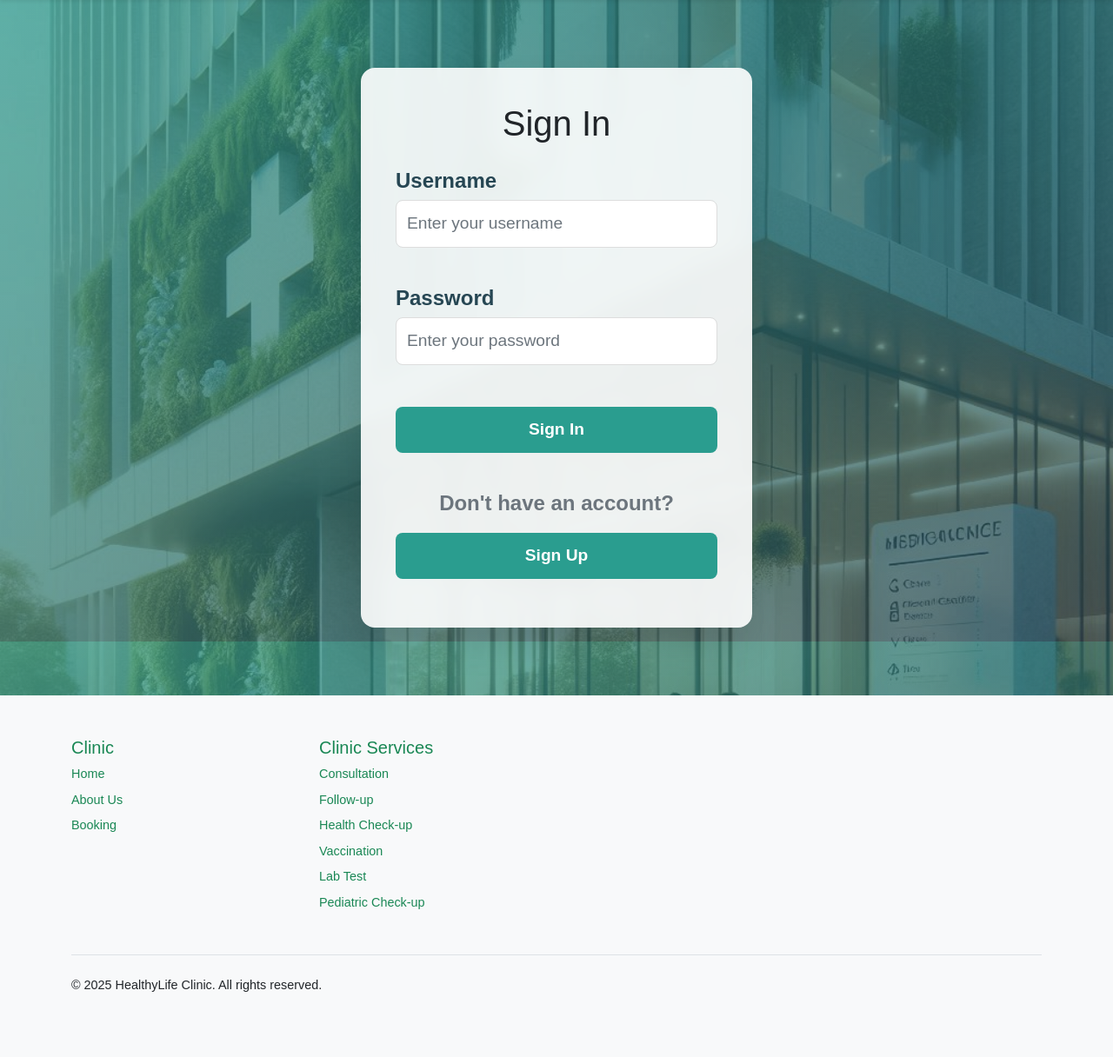
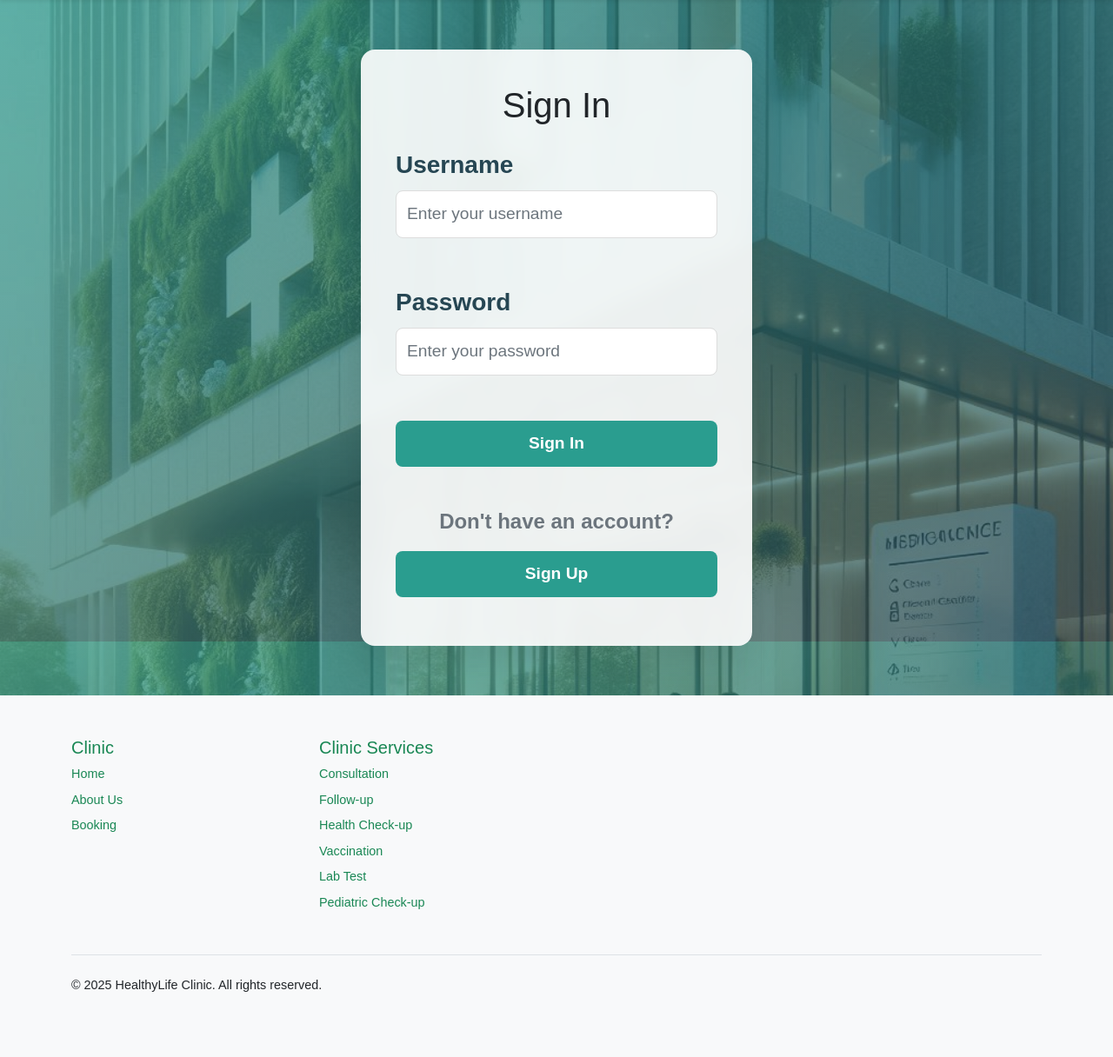
Before and after one commit to Deek2G/Healthy-Life-Clinic-Booking-System, a Django app: a page that uses Clinic-Booking-System-main/booking/clinic/members/templates/authenticate/login.html in a window 1280 px wide. Shown: the part 62-1278 px from the top of the page at 87% size. Run offline with Django 4.2, Linux system fonts and the light colour scheme; parts of the project's set-up code (start-up, migrations or seed data) failed here and were passed over; some libraries are stand-ins or nearby versions.

Commit message:
login fix

```diff
--- a/Clinic-Booking-System-main/booking/clinic/members/templates/authenticate/login.html
+++ b/Clinic-Booking-System-main/booking/clinic/members/templates/authenticate/login.html
@@ -14,13 +14,13 @@
         <form method="POST" action="" class="login-form">
             {% csrf_token %}
 
-            <div class="form-group mb-3">
-                <label for="username" class="form-label fs-4">Username</label>
+            <div class="form-group mb-4">
+                <label for="username" class="form-label fs-3">Username</label>
                 <input type="text" class="form-control form-control-lg" name="username" placeholder="Enter your username" required>
             </div>
 
             <div class="form-group mb-4">
-                <label for="password" class="form-label fs-4">Password</label>
+                <label for="password" class="form-label fs-3">Password</label>
                 <input type="password" class="form-control form-control-lg" name="password" placeholder="Enter your password" required>
             </div>
 
@@ -40,6 +40,15 @@
 
 <script>
     document.getElementById('myButton').addEventListener('click', function(event) {
+        var username = document.querySelector('input[name="username"]');
+        var password = document.querySelector('input[name="password"]');
+
+        // Check if both fields are not empty
+        if (username.value.trim() === "" || password.value.trim() === "") {
+            event.preventDefault(); // Prevent the form from submitting
+            // Optionally, show a message or highlight the empty fields (for better UX)
+            alert("Please fill in both fields");
+        } else {
             var buttonText = this.querySelector('.button-text');
             var spinner = this.querySelector('.spinner-border');
             var loadingText = this.querySelector('.loading-text');
@@ -47,6 +56,7 @@
             buttonText.style.display = 'none';
             spinner.style.display = 'inline-block';
             loadingText.style.display = 'inline';
+        }
     });
 
     window.addEventListener('pageshow', function(event) {
@@ -119,13 +129,13 @@
     .login-form {
         display: flex;
         flex-direction: column;
-        gap: 1.5rem; /* Reduced gap to bring the fields closer */
+        gap: 1.8rem;
     }
 
     .form-label {
         font-weight: 600;
         color: var(--secondary-color);
-        margin-bottom: 0.25rem; /* Reduced margin */
+        margin-bottom: 0.5rem;
     }
 
     .form-control {
```
Also changed, not shown: Clinic-Booking-System-main/booking/clinic/db.sqlite3. Lines whose indentation alone changed are shown as unchanged.
